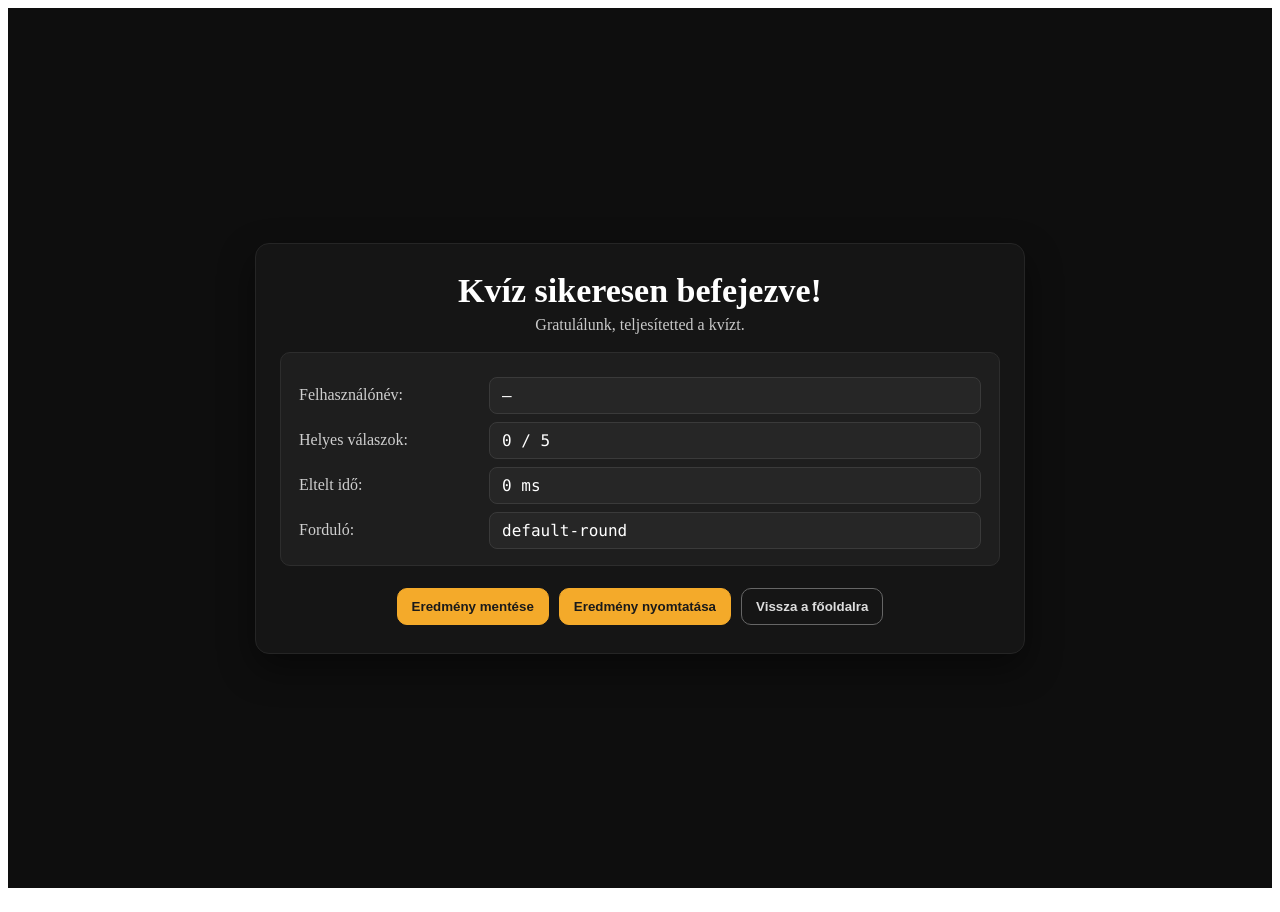
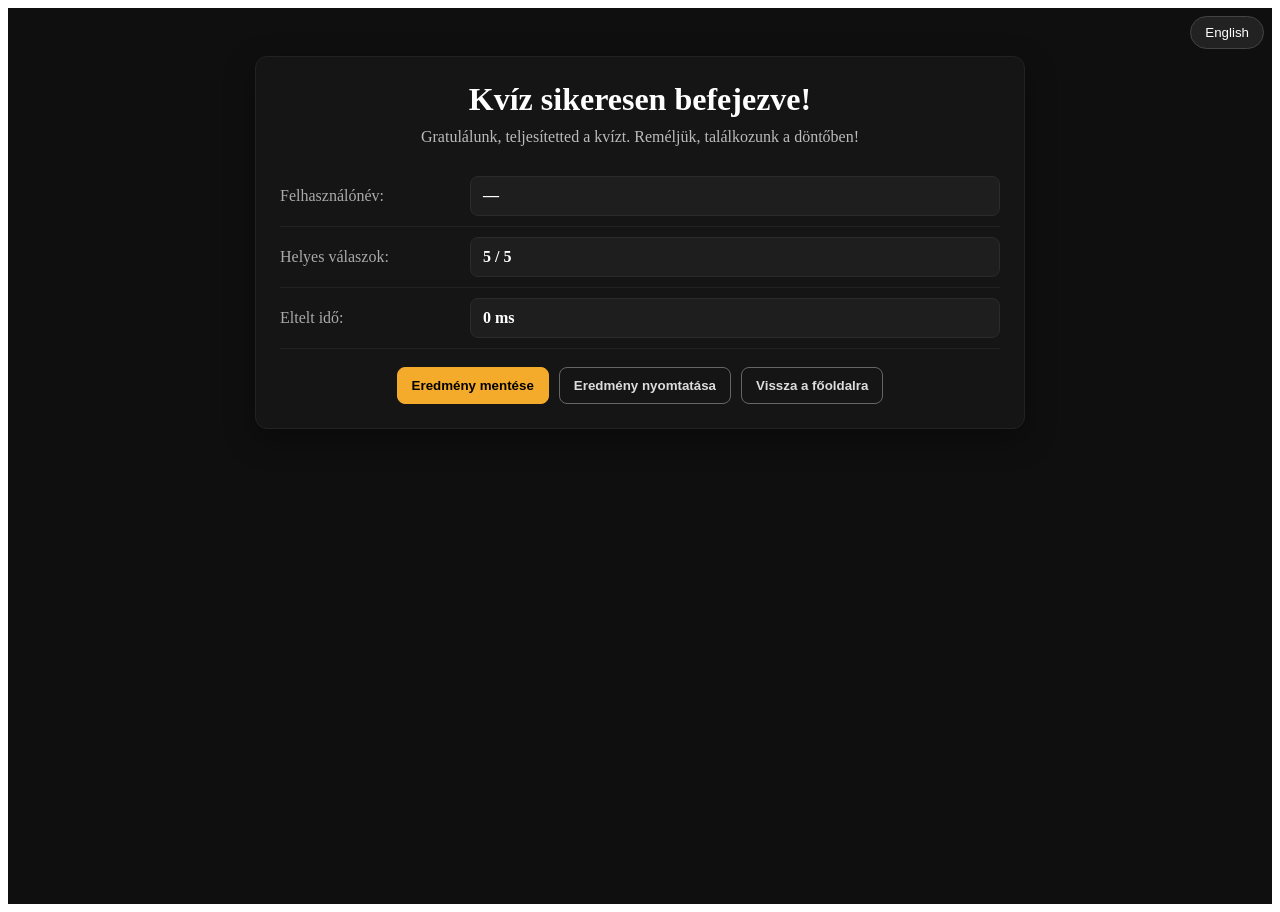
Before and after one commit to Runnerrander/grandlucky-quiz, a Next.js app: page /final in a window 1280 px wide. Built offline with nearby package versions, Linux system fonts and the light colour scheme.

Commit message:
Update final.js
feat(final): auto-save quiz result, hide round row, add HU/EN toggle

```diff
--- a/pages/final.js
+++ b/pages/final.js
@@ -1,51 +1,108 @@
 // pages/final.js
+import { useRouter } from "next/router";
 import Head from "next/head";
-import { useRouter } from "next/router";
-import { useEffect, useRef } from "react";
+import { useEffect, useMemo, useRef, useState } from "react";
 
 export default function FinalPage() {
   const router = useRouter();
   const sentRef = useRef(false);
 
-  // Read values from the URL (your final page already has these)
-  const q = router.query;
+  // --- read query ------------------------------------------------------------
+  const q = router.query || {};
   const username = (q.username || "").toString();
-  const ms = Number(q.ms ?? 0);                 // elapsed time in ms
-  const correct = Number(q.correct ?? q.cc ?? 0); // 5 when the quiz is complete
-  const roundId = (q.round_id || "default-round").toString();
+  const ms = Number(q.ms || 0);
+  const correct = Number(q.c || q.cc || q.correct || 5); // default 5
+  const round_id = (q.round_id || "").toString();
 
-  // --- Auto-save to Supabase once on mount -----------------------------------
+  // --- i18n ------------------------------------------------------------------
+  const [lang, setLang] = useState("hu");
+  useEffect(() => {
+    const fromUrl = (q.lang || "").toString().toLowerCase();
+    if (fromUrl === "en" || fromUrl === "hu") setLang(fromUrl);
+  }, [q.lang]);
+
+  const t = useMemo(
+    () =>
+      ({
+        hu: {
+          title: "Kvíz sikeresen befejezve!",
+          subtitle: "Gratulálunk, teljesítetted a kvízt. Reméljük, találkozunk a döntőben!",
+          username: "Felhasználónév:",
+          correct: "Helyes válaszok:",
+          elapsed: "Eltelt idő:",
+          // round is intentionally hidden now
+          elapsed_unit: "ms",
+          saveBtn: "Eredmény mentése",
+          printBtn: "Eredmény nyomtatása",
+          backBtn: "Vissza a főoldalra",
+          saving: "Eredmény mentése…",
+          saved: "Eredmény mentve.",
+          saveFail: "Mentés sikertelen. Kérlek próbáld újra. (DB)",
+          toggle: "English",
+        },
+        en: {
+          title: "Quiz completed successfully!",
+          subtitle: "Congrats — you finished the quiz. We hope to see you in the finals!",
+          username: "Username:",
+          correct: "Correct answers:",
+          elapsed: "Elapsed time:",
+          elapsed_unit: "ms",
+          saveBtn: "Save result",
+          printBtn: "Print result",
+          backBtn: "Back to homepage",
+          saving: "Saving your result…",
+          saved: "Result saved.",
+          saveFail: "Save failed. Please try again. (DB)",
+          toggle: "Magyar",
+        },
+      }[lang]),
+    [lang]
+  );
+
+  // --- auto-save to Supabase on load ----------------------------------------
+  const [saveState, setSaveState] = useState("idle"); // idle | saving | ok | err
+
   useEffect(() => {
     if (!router.isReady) return;
     if (sentRef.current) return;
-    if (!username || !ms || !correct) return; // nothing useful to save
+
+    // must have username + ms + >=5 correct to save
+    if (!username || !Number.isFinite(ms) || ms <= 0 || correct < 5) return;
 
     sentRef.current = true;
+    (async () => {
+      try {
+        setSaveState("saving");
+        const res = await fetch("/api/saveResult", {
+          method: "POST",
+          headers: { "Content-Type": "application/json" },
+          body: JSON.stringify({
+            username,
+            time_ms: Math.round(ms),
+            correct: Number.isFinite(correct) ? correct : 5,
+            round_id: round_id || "unknown",
+          }),
+        });
+        const data = await res.json().catch(() => ({}));
+        if (!res.ok || data?.ok !== true) throw new Error(data?.error || "not ok");
+        setSaveState("ok");
+      } catch {
+        setSaveState("err");
+        sentRef.current = false; // allow retry if user reloads
+      }
+    })();
+  }, [router.isReady, username, ms, correct, round_id]);
 
-    const url = `/api/saveResult?username=${encodeURIComponent(
-      username
-    )}&ms=${ms}&correct=${correct}&round_id=${encodeURIComponent(roundId)}`;
-
-    fetch(url, { method: "GET", cache: "no-store" })
-      .then((r) => r.json())
-      .then((j) => {
-        if (!j?.ok) console.warn("saveResult not ok:", j);
-      })
-      .catch((err) => console.warn("saveResult failed:", err));
-  }, [router.isReady, username, ms, correct, roundId]);
-
-  // --- User actions -----------------------------------------------------------
-  const handleSaveToDevice = () => {
-    const text = [
-      "GrandLuckyTravel — Eredmény",
-      "",
-      `Felhasználónév: ${username}`,
-      `Helyes válaszok: ${correct} / 5`,
-      `Eltelt idő: ${ms} ms`,
-      `Forduló: ${roundId}`,
-      `Mentve: ${new Date().toLocaleString()}`,
-    ].join("\n");
-
+  // --- helpers: download & print --------------------------------------------
+  const handleDownload = () => {
+    try {
+      const text =
+        `GrandLucky Travel — Quiz Result\n\n` +
+        `Username: ${username}\n` +
+        `Correct: ${correct} / 5\n` +
+        `Time: ${ms} ms\n` +
+        (round_id ? `Round: ${round_id}\n` : "") +
+        `Saved at: ${new Date().toLocaleString()}\n`;
       const blob = new Blob([text], { type: "text/plain;charset=utf-8" });
       const url = URL.createObjectURL(blob);
       const a = document.createElement("a");
@@ -53,142 +110,178 @@ export default function FinalPage() {
       a.download = `grandlucky-result-${username || "user"}.txt`;
       document.body.appendChild(a);
       a.click();
-    setTimeout(() => {
+      a.remove();
       URL.revokeObjectURL(url);
-      a.remove();
-    }, 0);
+    } catch {}
   };
 
   const handlePrint = () => {
     window.print();
   };
 
-  const handleBack = () => {
-    router.push("/");
-  };
+  // --- UI --------------------------------------------------------------------
+  return (
+    <main style={styles.screen}>
+      <Head>
+        <title>Final — GrandLuckyTravel</title>
+        <meta name="viewport" content="width=device-width, initial-scale=1" />
+      </Head>
 
-  // --- Simple styles (dark centered card) ------------------------------------
-  const page = {
+      {/* language toggle */}
+      <button
+        onClick={() => setLang((v) => (v === "hu" ? "en" : "hu"))}
+        style={styles.lang}
+        aria-label="language-toggle"
+      >
+        {t.toggle}
+      </button>
+
+      <div style={styles.wrap}>
+        <div style={styles.card}>
+          <h1 style={styles.h1}>{t.title}</h1>
+          <p style={styles.lead}>{t.subtitle}</p>
+
+          <Row label={t.username} value={username || "—"} />
+          <Row label={t.correct} value={`${correct} / 5`} />
+          <Row label={t.elapsed} value={`${ms} ${t.elapsed_unit}`} />
+          {/* Round row intentionally hidden */}
+
+          {/* auto-save state */}
+          {saveState === "saving" && (
+            <div style={styles.info}>{t.saving}</div>
+          )}
+          {saveState === "ok" && (
+            <div style={styles.ok}>{t.saved}</div>
+          )}
+          {saveState === "err" && (
+            <div style={styles.err}>{t.saveFail}</div>
+          )}
+
+          <div style={styles.btns}>
+            <button onClick={handleDownload} style={styles.btnPrimary}>
+              {t.saveBtn}
+            </button>
+            <button onClick={handlePrint} style={styles.btnGhost}>
+              {t.printBtn}
+            </button>
+            <button onClick={() => router.push("/")} style={styles.btnGhost}>
+              {t.backBtn}
+            </button>
+          </div>
+        </div>
+      </div>
+    </main>
+  );
+}
+
+function Row({ label, value }) {
+  return (
+    <div style={styles.row}>
+      <div style={styles.label}>{label}</div>
+      <div style={styles.value}>{value}</div>
+    </div>
+  );
+}
+
+const styles = {
+  screen: {
     minHeight: "100vh",
-    background: "#0e0e0e",
+    background: "#0f0f0f",
     color: "#fff",
-    padding: "40px 16px",
-    display: "flex",
-    alignItems: "center",
-    justifyContent: "center",
-  };
-  const card = {
-    width: "100%",
+    padding: "48px 16px",
+  },
+  lang: {
+    position: "fixed",
+    top: 16,
+    right: 16,
+    padding: "8px 14px",
+    borderRadius: 999,
+    border: "1px solid #444",
+    background: "#222",
+    color: "#fff",
+    cursor: "pointer",
+  },
+  wrap: {
+    maxWidth: 940,
+    margin: "0 auto",
+  },
+  card: {
+    margin: "0 auto",
     maxWidth: 720,
     background: "#151515",
-    borderRadius: 14,
-    border: "1px solid #252525",
-    boxShadow: "0 14px 36px rgba(0,0,0,.45)",
-    padding: "28px 24px",
-    textAlign: "center",
-  };
-  const title = { margin: 0, fontSize: 34, fontWeight: 900 };
-  const box = {
-    marginTop: 18,
-    background: "#1e1e1e",
-    border: "1px solid #2d2d2d",
-    borderRadius: 10,
-    padding: "16px 18px",
-    textAlign: "left",
-  };
-  const row = {
+    border: "1px solid #222",
+    borderRadius: 12,
+    padding: 24,
+    boxShadow: "0 10px 30px rgba(0,0,0,0.35)",
+  },
+  h1: { margin: "0 0 10px", fontSize: 32, fontWeight: 800, textAlign: "center" },
+  lead: { margin: "0 0 20px", color: "#bbb", textAlign: "center" },
+  row: {
     display: "grid",
     gridTemplateColumns: "180px 1fr",
+    alignItems: "center",
     gap: 10,
-    alignItems: "center",
-    marginTop: 8,
-  };
-  const label = { color: "#cfcfcf" };
-  const chip = {
-    display: "inline-block",
-    background: "#262626",
-    border: "1px solid #3a3a3a",
+    padding: "10px 0",
+    borderBottom: "1px solid #222",
+  },
+  label: { color: "#aaa" },
+  value: {
+    background: "#1e1e1e",
+    border: "1px solid #2b2b2b",
     borderRadius: 8,
-    padding: "8px 12px",
-    fontFamily:
-      "ui-monospace, SFMono-Regular, Menlo, Monaco, Consolas, monospace",
-  };
-  const btns = {
-    marginTop: 22,
+    padding: "10px 12px",
+    fontWeight: 700,
+  },
+  btns: {
+    marginTop: 18,
     display: "flex",
     gap: 10,
     justifyContent: "center",
     flexWrap: "wrap",
-  };
-  const btn = {
+  },
+  btnPrimary: {
     background: "#f4aa2a",
     border: "1px solid #f4aa2a",
-    color: "#1a1a1a",
+    color: "#000",
     padding: "10px 14px",
-    borderRadius: 10,
+    borderRadius: 8,
     cursor: "pointer",
     fontWeight: 700,
-  };
-  const btnGhost = {
+  },
+  btnGhost: {
     background: "transparent",
     border: "1px solid #666",
     color: "#ddd",
     padding: "10px 14px",
-    borderRadius: 10,
+    borderRadius: 8,
     cursor: "pointer",
     fontWeight: 600,
+  },
+  info: {
+    marginTop: 12,
+    textAlign: "center",
+    background: "#2a2a2a",
+    border: "1px solid #444",
+    color: "#ddd",
+    padding: "8px 10px",
+    borderRadius: 8,
+  },
+  ok: {
+    marginTop: 12,
+    textAlign: "center",
+    background: "#1e3a1e",
+    border: "1px solid #355a35",
+    color: "#c7f5c7",
+    padding: "8px 10px",
+    borderRadius: 8,
+  },
+  err: {
+    marginTop: 12,
+    textAlign: "center",
+    background: "#3a0e0e",
+    border: "1px solid #6b1a1a",
+    color: "#ffd2d2",
+    padding: "8px 10px",
+    borderRadius: 8,
+  },
 };
-
-  return (
-    <>
-      <Head>
-        <title>GrandLucky — Eredmény</title>
-        <meta name="viewport" content="width=device-width, initial-scale=1" />
-      </Head>
-
-      <main style={page}>
-        <div style={card}>
-          <h1 style={title}>Kvíz sikeresen befejezve!</h1>
-          <p style={{ marginTop: 6, color: "#c9c9c9" }}>
-            Gratulálunk, teljesítetted a kvízt.
-          </p>
-
-          <div style={box}>
-            <div style={row}>
-              <div style={label}>Felhasználónév:</div>
-              <div style={chip}>{username || "—"}</div>
-            </div>
-            <div style={row}>
-              <div style={label}>Helyes válaszok:</div>
-              <div style={chip}>
-                {Number.isFinite(correct) ? `${correct} / 5` : "—"}
-              </div>
-            </div>
-            <div style={row}>
-              <div style={label}>Eltelt idő:</div>
-              <div style={chip}>
-                {Number.isFinite(ms) ? `${ms} ms` : "—"}
-              </div>
-            </div>
-            <div style={row}>
-              <div style={label}>Forduló:</div>
-              <div style={chip}>{roundId || "—"}</div>
-            </div>
-          </div>
-
-          <div style={btns}>
-            <button onClick={handleSaveToDevice} style={btn}>
-              Eredmény mentése
-            </button>
-            <button onClick={handlePrint} style={btn}>
-              Eredmény nyomtatása
-            </button>
-            <button onClick={handleBack} style={btnGhost}>
-              Vissza a főoldalra
-            </button>
-          </div>
-        </div>
-      </main>
-    </>
-  );
-}
```
Lines whose indentation alone changed are shown as unchanged.
